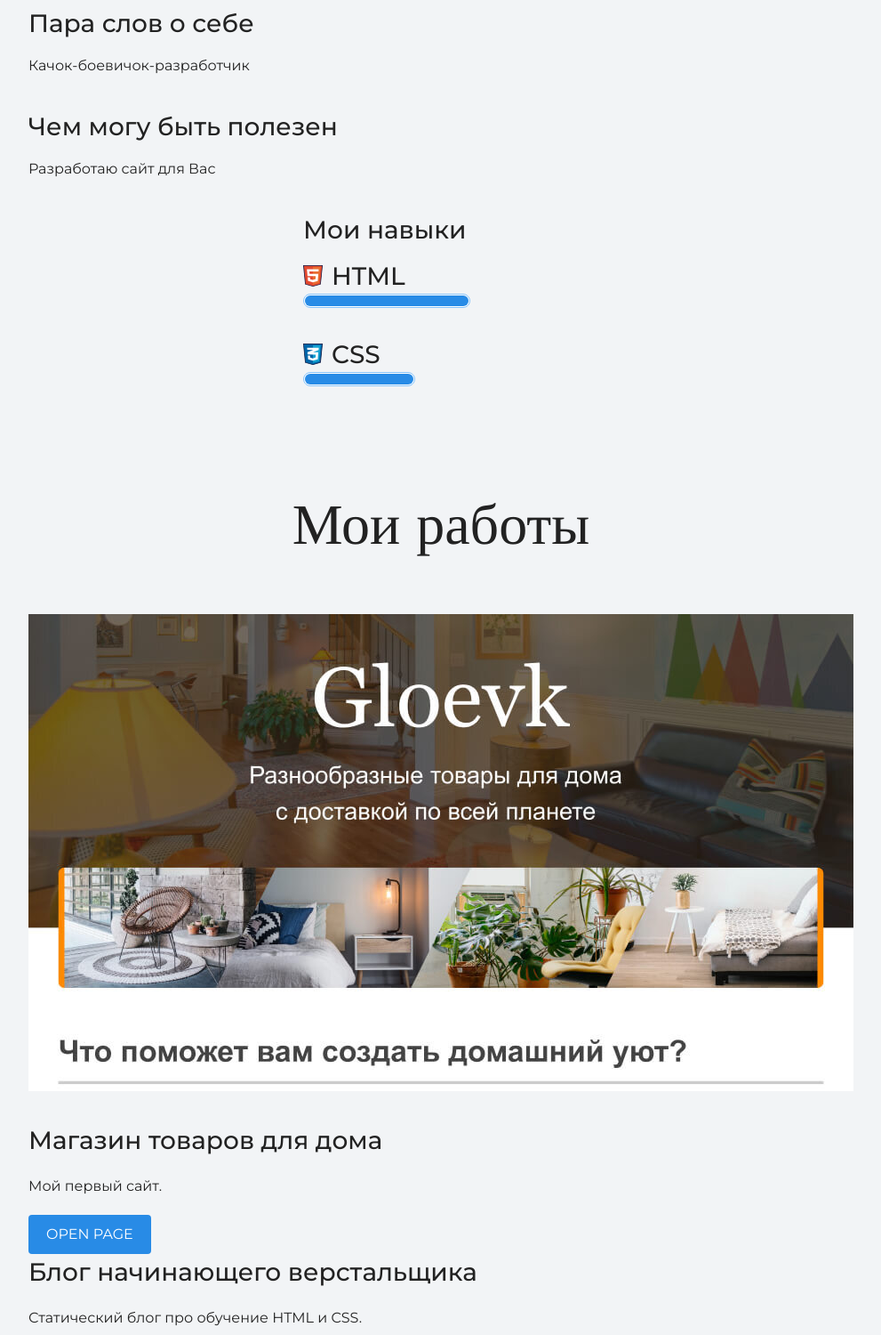
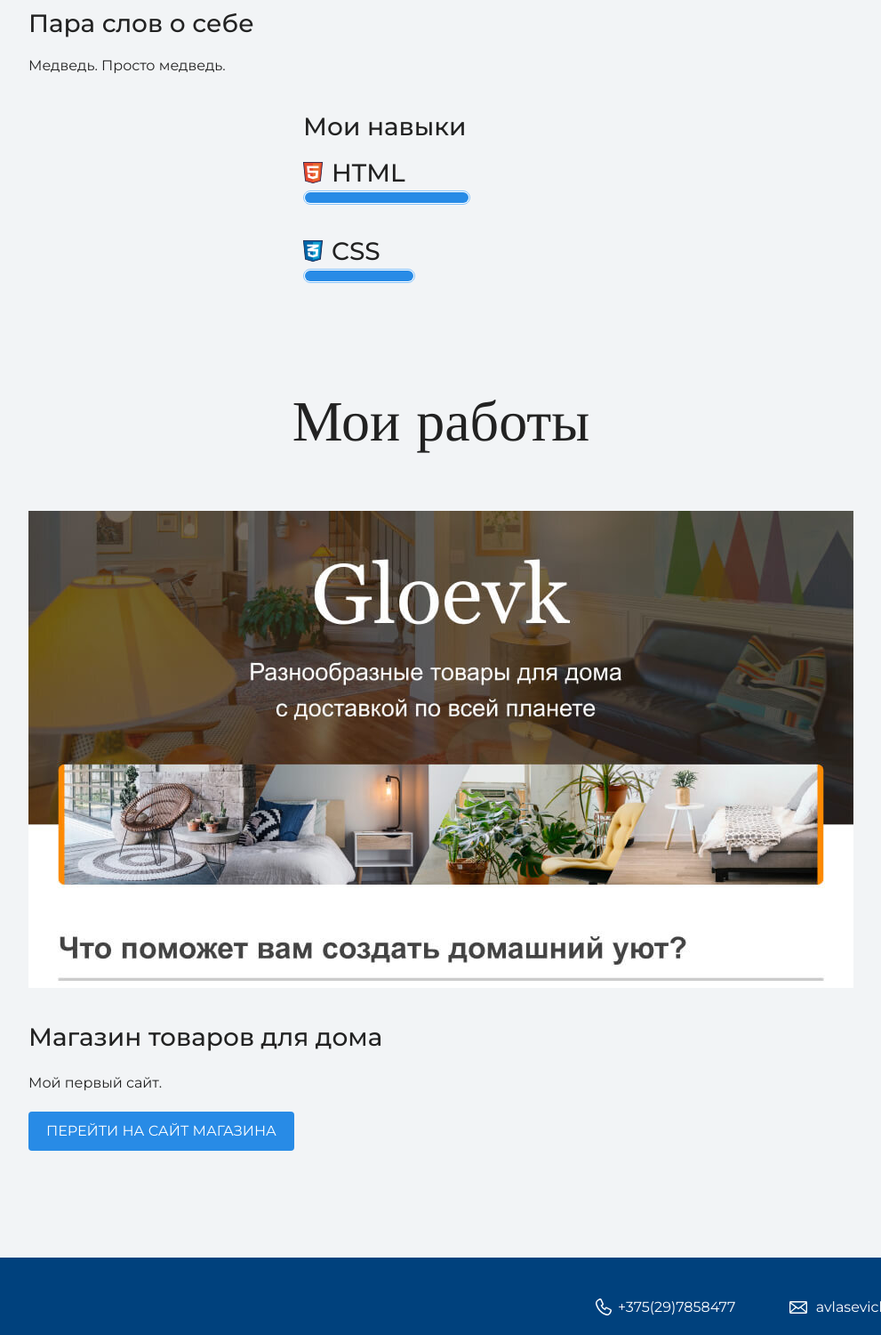
Before and after one commit to IvanAvlasevich/first-step-one, a plain HTML site: page index.html in a window 1280 px wide. Shown: the part 1800-3300 px from the top of the page at 89% size, without its empty margins (144-1135 px from the left). Drawn offline with nearby package versions, Linux system fonts and the light colour scheme.

Commit message:
поменяно кнопка

```diff
--- a/index.html
+++ b/index.html
@@ -29,9 +29,8 @@
 <img src="files/user1.png" alt="Фотография Неопознанного Медведя" style="border-radius:50%;">
       </figure>
       <h3>Пара слов о себе</h3>
-      <p>Качок-боевичок-разработчик</p>
-      <h3>Чем могу быть полезен</h3>
-      <p>Разработаю сайт для Вас</p>
+      <p>Медведь. Просто медведь.</p>
+
 </div>
 <div class="skills">
       <h3>Мои навыки</h3>
@@ -52,9 +51,7 @@
 </figure>
       <h3>Магазин товаров для дома</h3>
       <p>Мой первый сайт.</p>
-<a class="button" href="source/index.html">Open page</a>
-      <h3>Блог начинающего верстальщика</h3>
-      <p>Статический блог про обучение HTML и CSS.</p>
+<a class="button" href="source/index.html">Перейти на сайт магазина</a>
 </div>
     </section>
 
```
